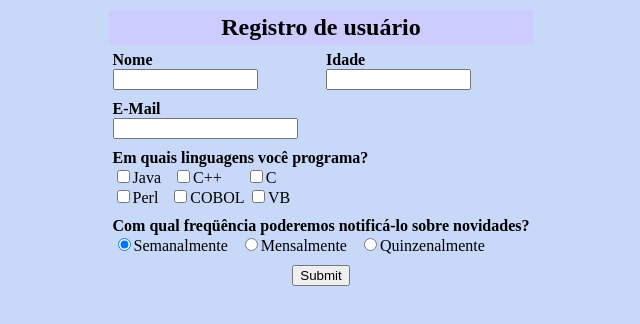
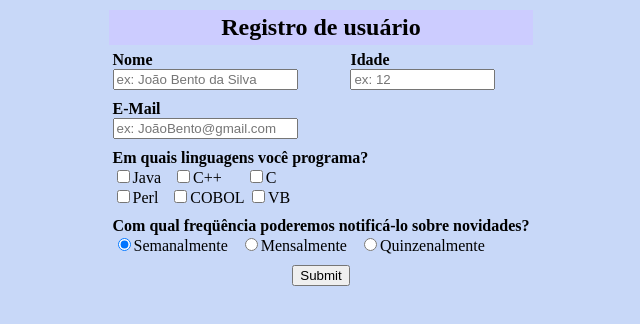
Before and after one commit to joaolucas2012/web-systems-development, a plain HTML site: page validate-form/index.html in a window 1280 px wide. Shown: the whole page, without its empty margins (319-959 px from the left). Drawn offline with Linux system fonts and the light colour scheme.

Commit message:
update index.html with necessary changes

```diff
--- a/validate-form/index.html
+++ b/validate-form/index.html
@@ -3,7 +3,6 @@
 <head>
   <meta http-equiv="Content-Type" content="text/html; charset=utf-8">
   <title> Exercício Form </title>
-  <script src="./script.js" defer></script>
 </head>
 
 <body bgcolor="#c8d8f8">
@@ -19,12 +18,12 @@
           <td valign=top>
             <b>Nome</b>
             <br>
-            <input type="text" name="firstName" size=15>
+            <input type="text" name="firstName" size=20 placeholder="ex: João Bento da Silva">
           </td>
           <td valign=top>
             <b>Idade</b>
             <br>
-            <input type="text" name="lastName" size=15>
+            <input type="text" name="lastName" size=15 placeholder="ex: 12">
           </td>
         </tr>
 
@@ -32,7 +31,7 @@
           <td valign=top colspan=2>
             <b>E-Mail</b>
             <br>
-            <input type="text" name="email" size=20>
+            <input type="text" name="email" size=20 placeholder="ex: JoãoBento@gmail.com">
             <br>
           </td>
         </tr>
@@ -63,13 +62,15 @@
 
         <tr>
           <td align=center colspan=2>
-            <input type="button" value="Submit">
+            <input type="submit" value="Submit">
           </td>
         </tr>
 
       </table>
     </center>
   </form>
+
+  <script src="../validate-form/script.js"></script>
 </body>
 
 </html>
```
